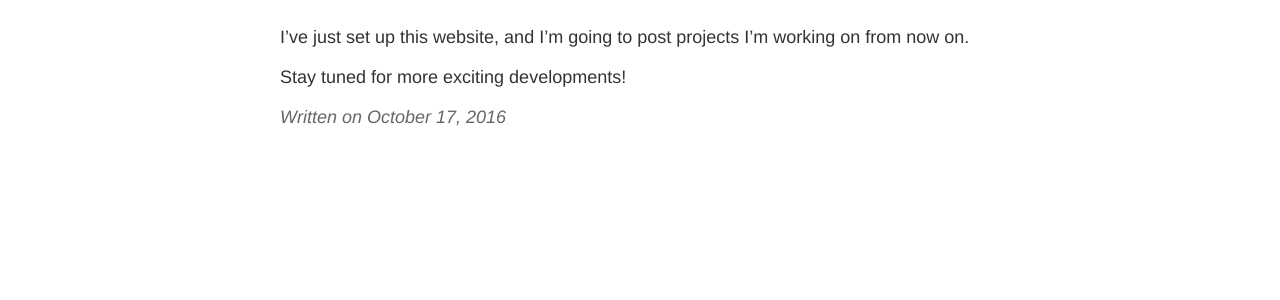
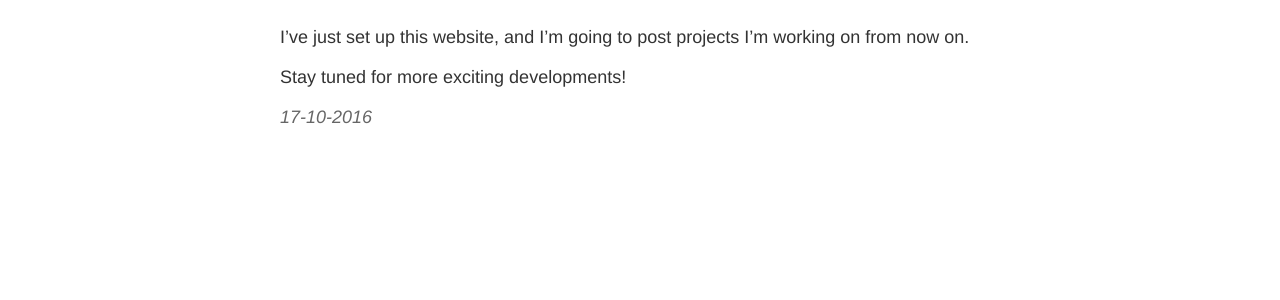
Before and after one commit to rileymccullagh/portfolio, a Jekyll site: the page built from docs/_posts/2016-10-17-Hello-World.md, in a window 1280 px wide. Shown: the part 182-482 px from the top of the page. Built offline with Jekyll 4.4.1, drawn with Linux system fonts in a browser that asks for light colours.

Commit message:
changed post date format

```diff
--- a/docs/_config.yml
+++ b/docs/_config.yml
@@ -37,7 +37,7 @@ footer-links:
 disqus:
 
 # Enter your Google Analytics web tracking code (e.g. UA-2110908-2) to activate tracking
-google_analytics:
+google_analytics: UA-52181715-2
 
 # Your website URL (e.g. http://barryclark.github.io or http://www.barryclark.co)
 # Used for Sitemap.xml and your RSS feed
--- a/docs/_layouts/default.html
+++ b/docs/_layouts/default.html
@@ -20,6 +20,7 @@
     <link rel="icon" type="image/png" href="/favicon-16x16.png" sizes="16x16">
     <link rel="manifest" href="/manifest.json">
     <link rel="mask-icon" href="/safari-pinned-tab.svg" color="#000000">
+
     <meta name="theme-color" content="#ffffff">
 
   </head>
--- a/docs/_layouts/post.html
+++ b/docs/_layouts/post.html
@@ -10,7 +10,7 @@ layout: default
   </div>
 
   <div class="date">
-    Written on {{ page.date | date: "%B %e, %Y" }}
+    {{ page.date | date: "%e-%m-%Y" }}
   </div>
 
   {% include disqus.html %}
```
